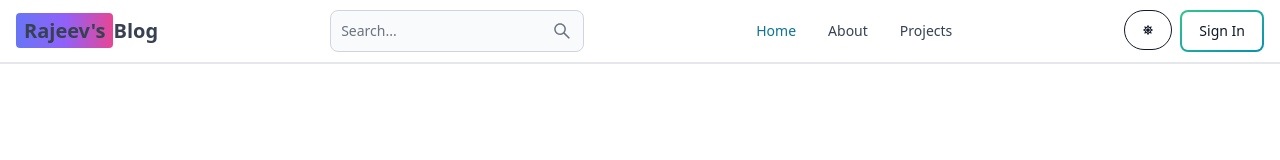
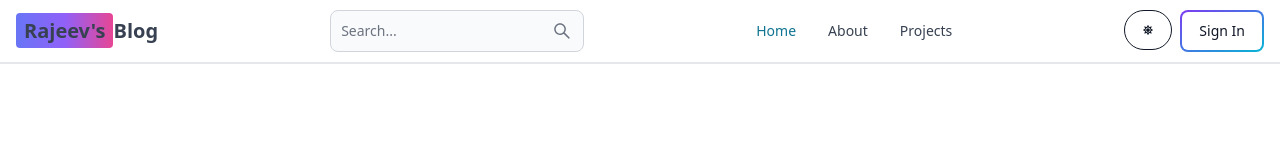
Before and after one commit to RajeevYadav1999/Blog-App, a React (Vite) app in the folder client/: page / in a window 1280 px wide. Shown: the top 160 px of the page. Built offline with nearby package versions, Linux system fonts and the light colour scheme; no server answers.

Commit message:
fixed header component with user data

```diff
--- a/client/src/components/Header.jsx
+++ b/client/src/components/Header.jsx
@@ -41,29 +41,31 @@ const Header = () => {
             </Button>
 
             {currentUser ? (
-              <Dropdown>
+          <Dropdown
             arrowIcon={false}
             inline
             label={
-                  <Avatar
-                  img={currentUser.profilePicture}
-                  rounded
-                  />
+              <Avatar alt='user' img={currentUser.profilePicture} rounded />
             }
+          >
+
             <Dropdown.Header>
-                  <span className="block text-sm">@{currentUser.username}</span>
-                  <span className="block text-sm font-medium truncate">{currentUser.email}</span>
+              <span className='block text-sm'>@{currentUser.username}</span>
+              <span className='block text-sm font-medium truncate'>
+                {currentUser.email}
+              </span>
             </Dropdown.Header>
-                <Link to ={'/dashboard?tab=profile'}>
+            <Link to={'/dashboard?tab=profile'}>
               <Dropdown.Item>Profile</Dropdown.Item>
             </Link>
-                <Dropdown.Divider>
-                <Dropdown.Item>Sign Out</Dropdown.Item>
-                </Dropdown.Divider>
+            <Dropdown.Divider />
+            <Dropdown.Item>Sign out</Dropdown.Item>
           </Dropdown>
         ) : (
-        <Link to ="/Sign-in">
-        <Button outline gradientDuoTone="greenToBlue">Sign In</Button>
+          <Link to='/sign-in'>
+            <Button gradientDuoTone='purpleToBlue' outline>
+              Sign In
+            </Button>
           </Link>
         )}
 
```
Lines whose indentation alone changed are shown as unchanged.
